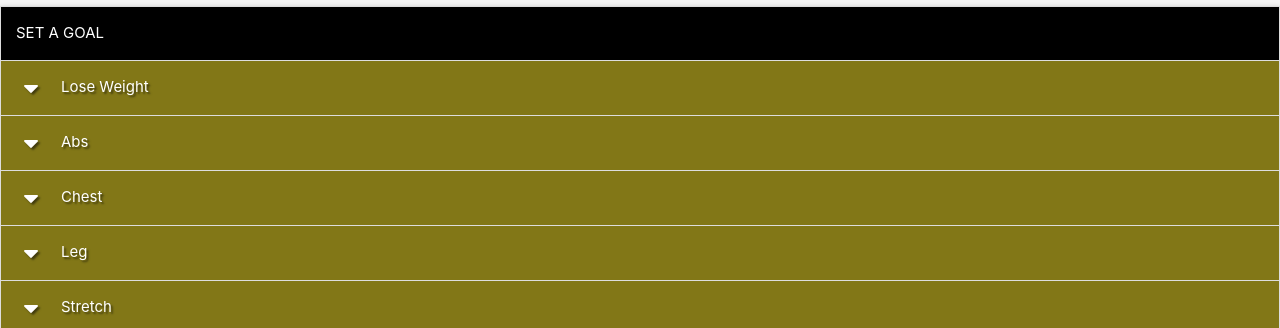
After one commit to mg747/gfit-and-wellness, a Flask app: page /exercise in a window 1280 px wide. The commit adds this page. Shown: the part 118-446 px from the top of the page. Run offline with Flask 2, Linux system fonts and the light colour scheme; some libraries are stand-ins or nearby versions.

Commit message:
Added collapsibble setup

```diff
--- a/templates/base.html
+++ b/templates/base.html
@@ -110,6 +110,7 @@
           <br>
           <div class="card">
             <h5>Mediterranean</h5>
+            <br>
             <!-- Image linked from https://theculturetrip.com/-->
             <img class="card-img-top" src=https://www.countryandtownhouse.co.uk/wp-content/uploads/2020/02/Daylesford-Delivered-Ready-To-Serve-food-for-events-783x522.gif alt="Food Menu">
             <br>
@@ -120,28 +121,42 @@
           <br>
           <div class="card">
             <h5>Paleo</h5>
+            <br>
             <!-- Image linked from https://theculturetrip.com/-->
             <img class="card-img-bottom" src=https://www.countryandtownhouse.co.uk/wp-content/uploads/2020/07/rumman-amin-LNn6O_Mt730-unsplash.jpg alt="Food Menu">
-            <br>
-            <a href="asia.html" target="_blank" class="btn btn-dark">Explore</a>
+            <a href="login.html" target="_blank" class="btn btn-dark">Explore</a>
           </div>
         </div>
         <div class="column">
           <br>
           <div class="card">
             <h5>Vegan</h5>
+            <br>
             <!-- Image linked from https://theculturetrip.com/-->
             <img class="card-img-top" src=https://www.countryandtownhouse.co.uk/wp-content/uploads/2021/09/%C2%A9-Safia-Shakarchi-Deliciously-Ella-Restaurant-37-783x522.jpg alt="Food Menu">
-            <br>
+            <hr>
             <a href="diets.html" target="_blank" class="btn btn-dark">Explore</a>
           </div>
           </div>
           <br>
-          <div class="card-panel hoverable" style="background-color: #fff8e1;">
-            <h5 style="font-family:'roboto,"> Dietary guidelines have changed over the years as research becomes more
-              accurate in determining what we should eat to attain optimal health and weight. The strongest evidence to
-              date shows that calories matter, but focusing on food quality is an equally important part of preventing
-              weight gain and promoting weight loss<a href="{{ url_for('login') }}"> Sign Up!</a> </h5>
+          <div class="row">
+            <div class="col s12 m12">
+              <div class="card-panel hoverable #ffffff white">
+                <span class="black-text">
+                  <div class="card-panel hoverable">
+                    <h5 style="font-family:'roboto,"> Dietary guidelines have changed over the years as research becomes
+                      more
+                      accurate in determining what we should eat to attain optimal health and weight. The strongest
+                      evidence to
+                      date shows that calories matter, but focusing on food quality is an equally important part of
+                      preventing
+                      weight gain and promoting weight loss<a href="{{ url_for('login') }}"> Learn more!</a> </h5>
+                  </div>
+                </span>
+              </div>
+            </div>
+          </div>
+          </div>
           </div>
           </div>
         </div>
@@ -178,50 +193,29 @@
                 <a href="australia.html" target="_blank" class="btn btn-dark">Explore</a>
               </div>
               </div>
-              <div class="card-panel hoverable" style="background-color: #fff8e1;">
-                <h5 style="font-family: roboto;">
-                  If you enjoy the motivating and uplifting environment of group
+              <div class="row">
+                <div class="col s12 m8">
+                  <div class="card-panel black">
+                    <span class="white-text">If you enjoy the motivating and uplifting environment of group
                       fitness classes,
                       Gfit & Wellness of Dublin is at your service. Our elite instructors and personal trainer will
-                  guide you through workouts designed for fitness progress. Our schedule rotates to include all of your
+                      guide you through workouts designed for fitness progress. Our schedule rotates to include all of
+                      your
                       favorites, such as yoga, muscle toning, weight gain, weight loss, indoor spin/cycling, Pilates,
                       Cardio,
                       strength training,
-                  by offering movement modifications that will challenge and accommodate every experience level. Find
+                      by offering movement modifications that will challenge and accommodate every experience level.
+                      Find
                       your
-                  next fitness class today.<a href="{{ url_for('login') }}"> Sign Up!</a> </h5></div>
+                      next fitness class today.<a href="{{ url_for('login') }}"> Sign Up!</a> </h5>
+                  </div>
+                  </span>
                 </div>
               </div>
               </div>
               </div>
-            <!-- Accordion -->
-            <div class="container-fluid">
-            <ul class="collapsible">
-                <li>
-                  <div class="collapsible-header"><i class="material-icons"></i>SET A GOAL</div>
-                  <div class="collapsible-body"><span>Build your own energy.</span></div>
-                </li>
-                <li>
-                  <div class="collapsible-header"><i class="material-icons"></i>Lose Weight</div>
-                  <div class="collapsible-body"><span></span>Super effective intense workout for weight loss. You can burn calories all day long!</div>
-                </li>
-                <li>
-                  <div class="collapsible-header"><i class="material-icons"></i>Abs</div>
-                  <div class="collapsible-body"><span>x 20 Sit-Ups</span></div>
-                </li>
-                <li>
-                    <div class="collapsible-header"><i class="material-icons"></i>Chest</div>
-                    <div class="collapsible-body"><span>00:30 Jumping Jacks</span></div>
-                  </li>
-                  <li>
-                    <div class="collapsible-header"><i class="material-icons"></i>Leg</div>
-                    <div class="collapsible-body"><span>x 14 Burpees</span></div>
-                  </li>
-                  <li>
-                    <div class="collapsible-header"><i class="material-icons"></i>Stretch</div>
-                    <div class="collapsible-body"><span>x 14 Squats</span></div>
-                  </li>
-              </ul>
+            </div>
+            </div>
           </div>
             <!-- Media -->
             <div class="container-fluid">
--- /dev/null
+++ b/templates/exercise.html
@@ -0,0 +1,36 @@
+{% extends "base.html" %}
+{% block content %}
+<!-- Accordion -->
+<ul class="collapsible">
+    <li>
+        <div class="collapsible-header white-text #000000 black text-shadow">SET A GOAL</div>
+    </li>
+    <li>
+        <div class="collapsible-header white-text #827717 lime darken-4 text-shadow"><i
+                class="fas fa-caret-down"></i>Lose Weight</div>
+        <div class="collapsible-body"><span></span>Super effective intense workout for weight loss. You can burn
+            calories all day long!</div>
+    </li>
+    <li>
+        <div class="collapsible-header white-text #827717 lime darken-4 text-shadow"><i
+                class="fas fa-caret-down"></i>Abs</div>
+        <div class="collapsible-body"><span>x 20 Sit-Ups</span></div>
+    </li>
+    <li>
+        <div class="collapsible-header white-text #827717 lime darken-4 text-shadow"><i
+                class="fas fa-caret-down"></i>Chest</div>
+        <div class="collapsible-body"><span>00:30 Jumping Jacks</span></div>
+    </li>
+    <li>
+        <div class="collapsible-header white-text #827717 lime darken-4 text-shadow"><i
+                class="fas fa-caret-down"></i>Leg</div>
+        <div class="collapsible-body"><span>x 14 Burpees</span></div>
+    </li>
+    <li>
+        <div class="collapsible-header white-text #827717 lime darken-4 text-shadow"><i
+                class="fas fa-caret-down"></i>Stretch</div>
+        <div class="collapsible-body"><span>x 14 Squats</span></div>
+    </li>
+</ul>
+
+{% endblock %}
```
Also changed, not shown: templates/diets.html (+21 -0 lines). Lines whose indentation alone changed are shown as unchanged.
